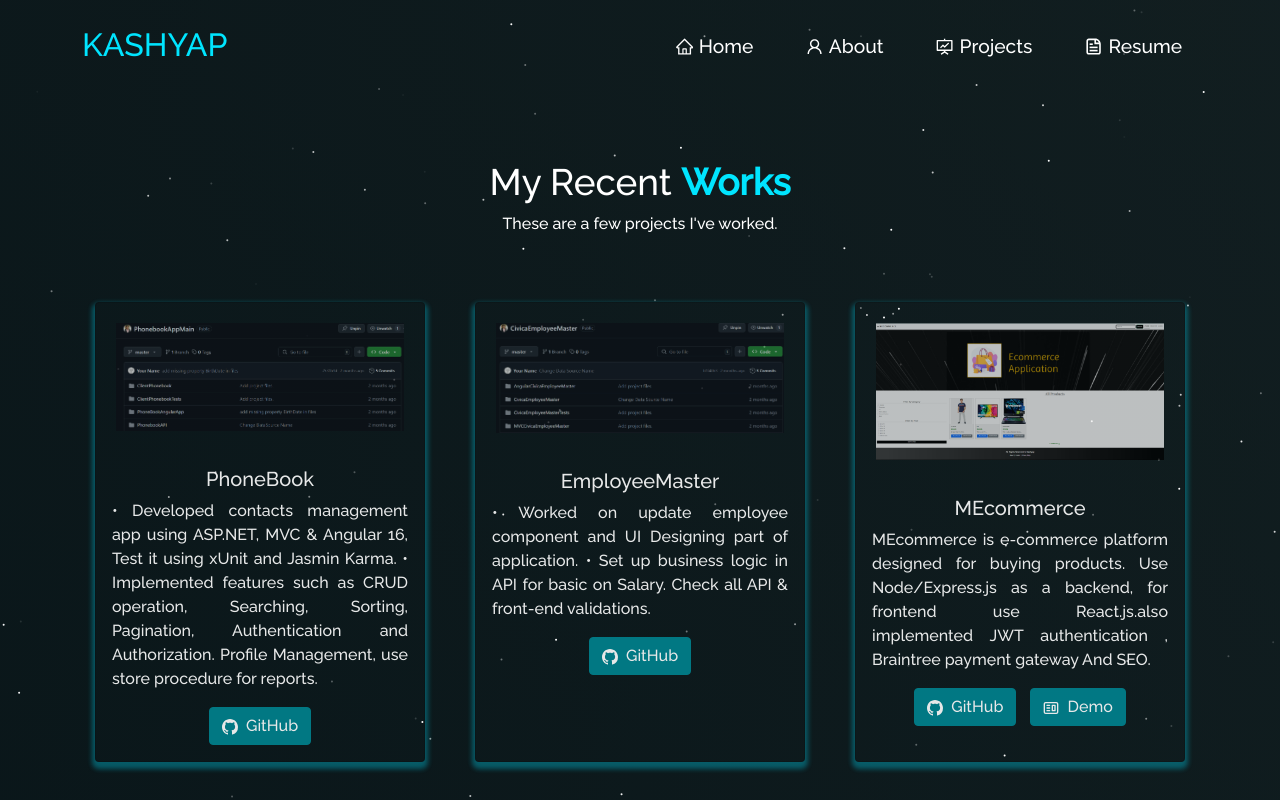
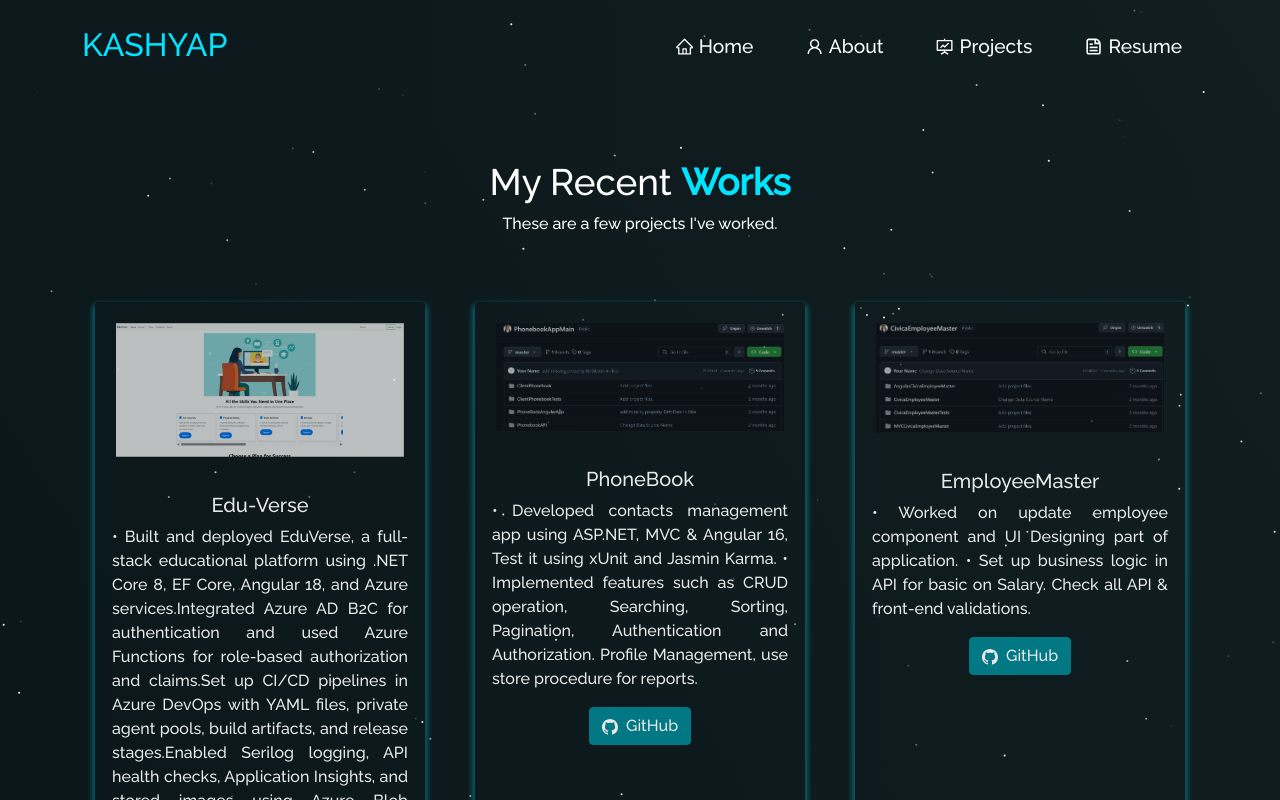
Before and after one commit to kashyap1807/kashyap_portfolio, a React (Create React App) app: page /project in a window 1280 px wide. Shown: the top 800 px of the page. Built offline with nearby package versions, Linux system fonts and the light colour scheme.

Commit message:
Add Edu-Verse project card with details and image

```diff
--- a/src/components/Projects/Projects.js
+++ b/src/components/Projects/Projects.js
@@ -8,6 +8,7 @@ import blog from "../../Assets/Projects/blog.png";
 import img from "../../Assets/Projects/imagecomp.png";
 import pb from "../../Assets/Projects/phonebook.png";
 import em from "../../Assets/Projects/employeeMaster.png"
+import edv from "../../Assets/Projects/eduverse.png";
 
 function Projects() {
   return (
@@ -19,6 +20,16 @@ function Projects() {
         </h1>
         <p style={{ color: "white" }}>These are a few projects I've worked.</p>
         <Row style={{ justifyContent: "center", paddingBottom: "10px" }}>
+          <Col md={4} className="project-card">
+            <ProjectCard
+              imgPath={edv}
+              isBlog={false}
+              title="Edu-Verse"
+              description="• Built and deployed EduVerse, a full-stack educational platform using .NET Core 8, EF Core, Angular 18, and Azure services.Integrated Azure AD B2C for authentication and used Azure Functions for role-based authorization and claims.Set up CI/CD pipelines in Azure DevOps with YAML files, private agent pools, build artifacts, and release stages.Enabled Serilog logging, API health checks, Application Insights, and stored images using Azure Blob Storage."
+              demoLink="https://eduversebykashyap.azurewebsites.net/home"
+              ghLink="https://github.com/kashyap1807/EduVerseAngular"
+            />
+          </Col>
           <Col md={4} className="project-card">
             <ProjectCard
               imgPath={pb}
```
Also changed, not shown: src/Assets/Projects/eduverse.png (added).
